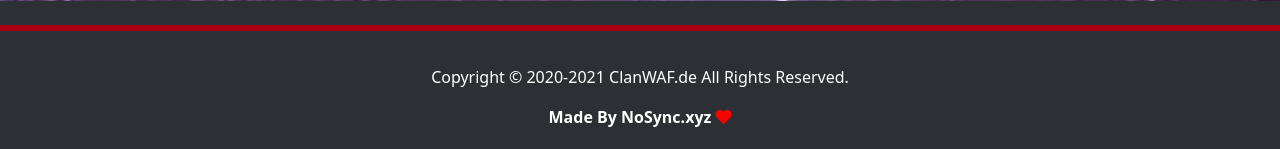
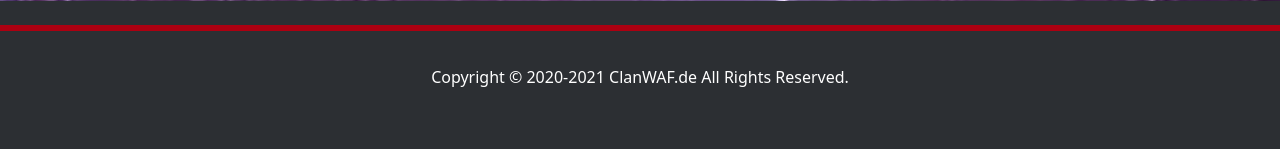
Before and after one commit to MaxPes1001/wafwebsite, a PHP site: page / in a window 1280 px wide; the page is wider, and only the part inside the window is pictured. Shown: the part 4278-4427 px from the top of that part. After the commit the page ends 4365 px from the top of that part, so only its background shows below. Run offline with PHP 8.4, Linux system fonts and the light colour scheme; a stand-in replaces the project's code that opens the database connection; some libraries are stand-ins or nearby versions.

Commit message:
Update index.php

```diff
--- a/index.php
+++ b/index.php
@@ -214,7 +214,6 @@ $slider_img_files = scanDir::scan($slider_img_dirs, $img_file_ext);
 <div class="footer">
     <br>
     <p>Copyright &copy 2020-<script>document.write(new Date().getFullYear())</script> <a href="https://clanwaf.de">ClanWAF.de</a> All Rights Reserved.</p>
-    <div class="made">Made By <a href="https://NoSync.xyz">NoSync.xyz</a> <red><i class="fas fa-heart"></i></red></div>
 </div>
 <!-- Footer -->
 
```
